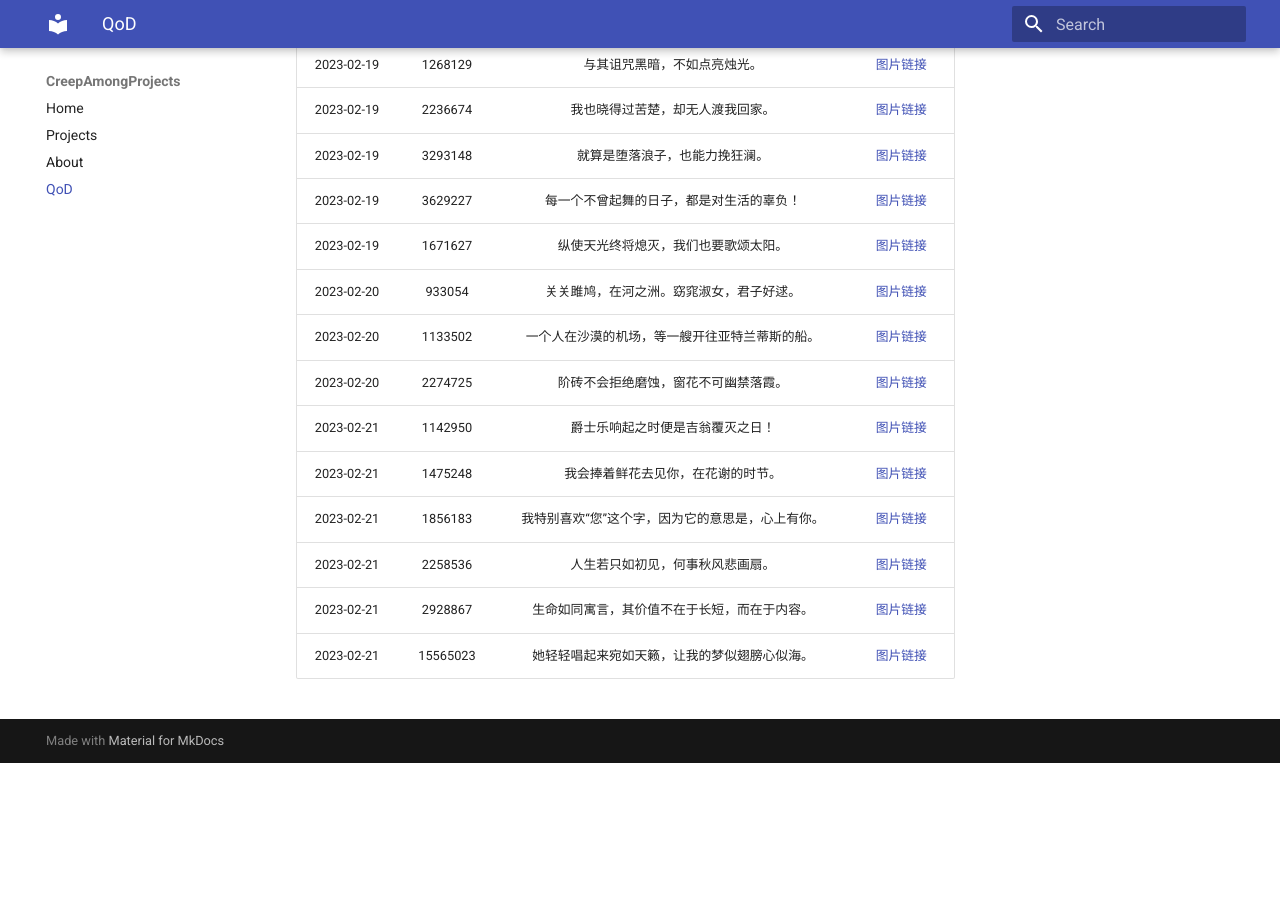
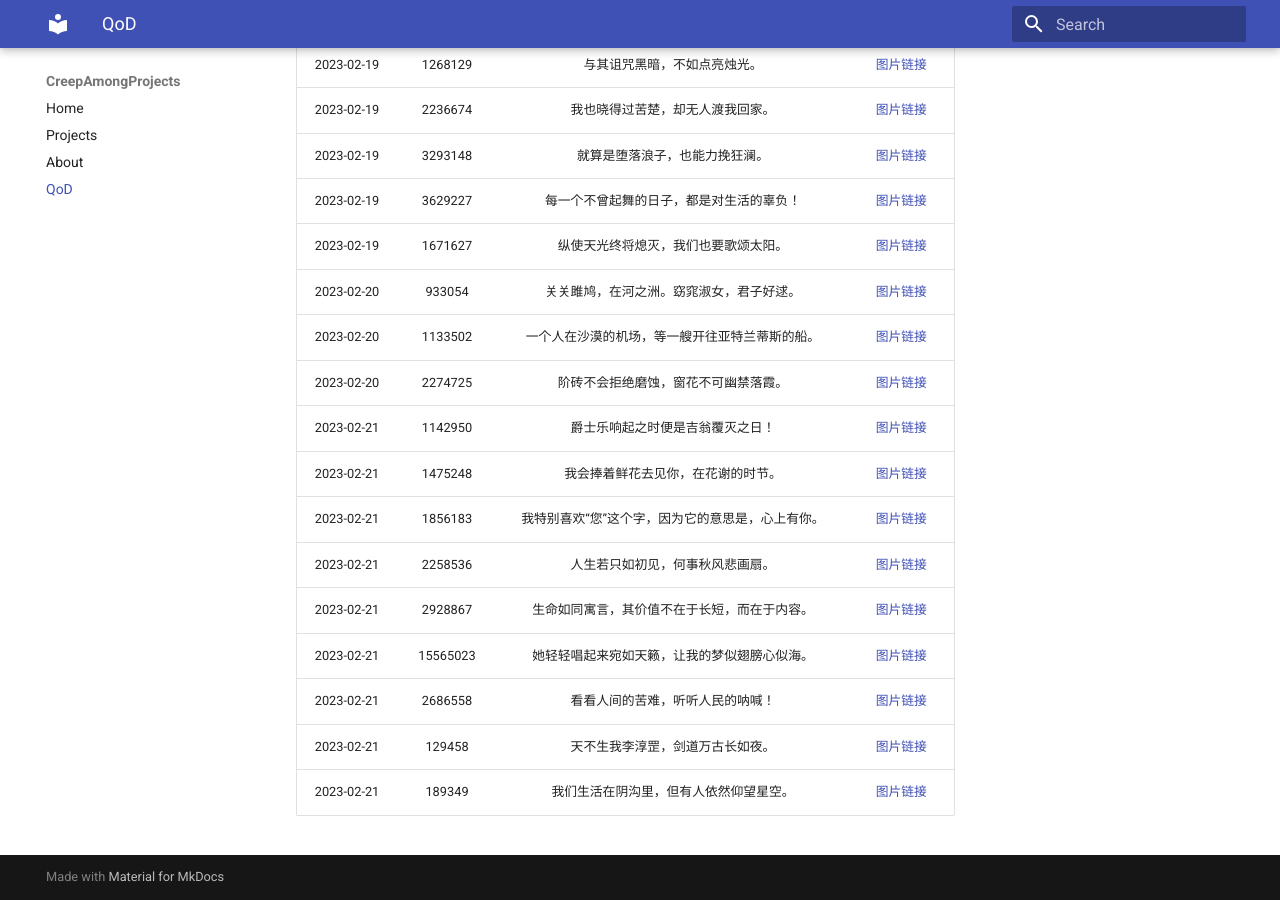
Before and after one commit to Creep-Among-Projects/CAP-Pages, an MkDocs documentation site: the page built from docs/qod.md, in a window 1280 px wide and 900 px high, scrolled down 1675 px. Built offline with MkDocs 1.6.1 and Material for MkDocs 9.7.7, drawn with Linux system fonts in a browser that asks for light colours; comment, search, counter and statistics services are not loaded; before the commit the page ends 2438 px from its top, so only the background shows below that.

Commit message:
QoD Generator: 2023-02-21 23:38:43 UTC+00:00

```diff
--- a/docs/qod.md
+++ b/docs/qod.md
@@ -70,3 +70,6 @@ Theoretically three daily quotes will be automatically updated here each day.
 |2023-02-21|2258536|人生若只如初见，何事秋风悲画扇。|[图片链接](./qods/2258536.jpg)|
 |2023-02-21|2928867|生命如同寓言，其价值不在于长短，而在于内容。|[图片链接](./qods/2928867.jpg)|
 |2023-02-21|15565023|她轻轻唱起来宛如天籁，让我的梦似翅膀心似海。|[图片链接](./qods/15565023.jpg)|
+|2023-02-21|2686558|看看人间的苦难，听听人民的呐喊！|[图片链接](./qods/2686558.jpg)|
+|2023-02-21|129458|天不生我李淳罡，剑道万古长如夜。|[图片链接](./qods/129458.jpg)|
+|2023-02-21|189349|我们生活在阴沟里，但有人依然仰望星空。|[图片链接](./qods/189349.jpg)|
```
Also changed, not shown: docs/qods/129458.jpg (added), docs/qods/189349.jpg (added), docs/qods/2686558.jpg (added), 1 other file.
